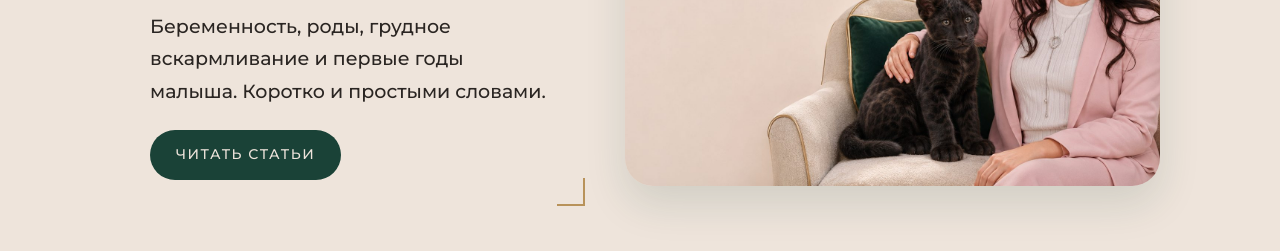
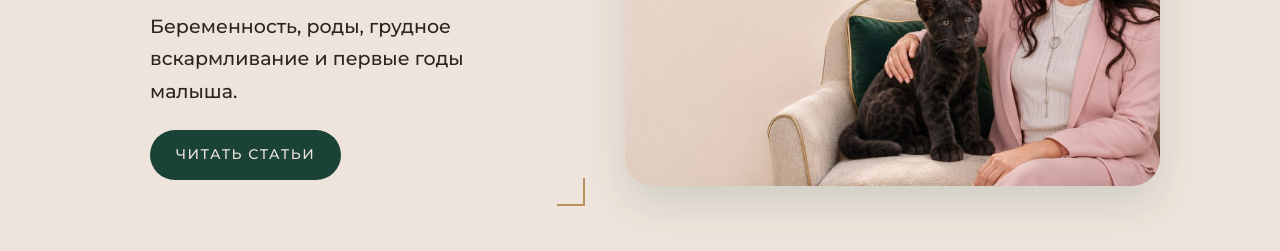
Before and after one commit to izmukovvladimir-cyber/uchumaterinstvu-kb, a plain HTML site: page index.html in a window 1280 px wide. Shown: the part 309-560 px from the top of the page. Drawn offline with nearby package versions, Linux system fonts and the light colour scheme; a web font is replaced by a local one.

Commit message:
Убрала «коротко и простыми словами» (Вика)

```diff
--- a/index.html
+++ b/index.html
@@ -2,10 +2,10 @@
 <html lang="ru"><head>
 <meta charset="utf-8"><meta name="viewport" content="width=device-width,initial-scale=1">
 <title>Учу материнству: база знаний Екатерины Черепановой</title>
-<meta name="description" content="Беременность, роды, грудное вскармливание и первые годы малыша. Коротко и простыми словами.">
+<meta name="description" content="Беременность, роды, грудное вскармливание и первые годы малыша.">
 <link rel="canonical" href="https://uchumaterinstvu.ru/"><meta name="robots" content="noindex, nofollow">
 <meta property="og:type" content="website"><meta property="og:title" content="Учу материнству: база знаний Екатерины Черепановой">
-<meta property="og:description" content="Беременность, роды, грудное вскармливание и первые годы малыша. Коротко и простыми словами."><meta property="og:url" content="https://uchumaterinstvu.ru/">
+<meta property="og:description" content="Беременность, роды, грудное вскармливание и первые годы малыша."><meta property="og:url" content="https://uchumaterinstvu.ru/">
 <meta property="og:locale" content="ru_RU"><meta property="og:site_name" content="Учу материнству"><meta property="og:image" content="https://uchumaterinstvu.ru/img/hero.jpg">
 <link rel="stylesheet" href="/style.css">
 </head><body>
@@ -13,14 +13,14 @@
 <nav><a href="/#articles">Все статьи</a></nav></div></header>
 <div class="leo"></div>
 <main><div class="wrap">
-<section class="hero"><div class="bracket"><h1>База знаний <em>для мам</em></h1><p>Беременность, роды, грудное вскармливание и первые годы малыша. Коротко и простыми словами.</p>
+<section class="hero"><div class="bracket"><h1>База знаний <em>для мам</em></h1><p>Беременность, роды, грудное вскармливание и первые годы малыша.</p>
 <a class="btn" href="#articles">Читать статьи</a></div><img src="/img/hero.jpg" alt="Екатерина Черепанова"></section>
 <h2 class="section-title serif" id="articles">Статьи</h2><section class="cards"><a class='card' href='/shvatki-nachalis-chto-delat/'><img src='/img/shv_cover.jpg' alt=''><div class='in'><h3>Схватки начались: <em>что делать</em> в первые часы родов</h3><p>Как отличить настоящие схватки, как дышать и двигаться, чем поможет партнёр и когда сразу звонить врачу. Памятка доулы Екатерины Черепановой.</p></div></a><a class='card' href='/laktostaz-chto-delat/'><img src='/img/lak_cover.jpg' alt=''><div class='in'><h3>Лактостаз: что делать дома и <em>когда звать специалиста</em></h3><p>Грудь болит, есть уплотнение. Что делать в первые сутки, чего нельзя и когда сразу к консультанту по ГВ или врачу.</p></div></a></section>
 <section class="about"><img src="/img/about.jpg" alt="Екатерина Черепанова"><div><h2>Обо <em>мне</em></h2>
 <p>Я Екатерина Черепанова. Доула, консультант по грудному вскармливанию, мама пятерых детей.
 18 лет готовлю пары к родам, сопровождаю роды и помогаю мамам с кормлением и уходом за малышом.</p>
 <div class="quote">«В родах не боль, а мощь нашего тела»</div>
-<p>Здесь собираю то, что рассказываю своим мамам на консультациях. Коротко, по делу и простыми словами.</p>
+<p>Здесь собираю то, что рассказываю своим мамам на консультациях.</p>
 </div></section></div></main>
 <footer><div class="wrap"><span><b>UCHU_MATERINSTVU</b><br>Екатерина Черепанова</span>
 <span>Статьи не заменяют очную консультацию и осмотр врача.<br>При угрозе жизни звоните 112 или 103.</span></div></footer>
```
